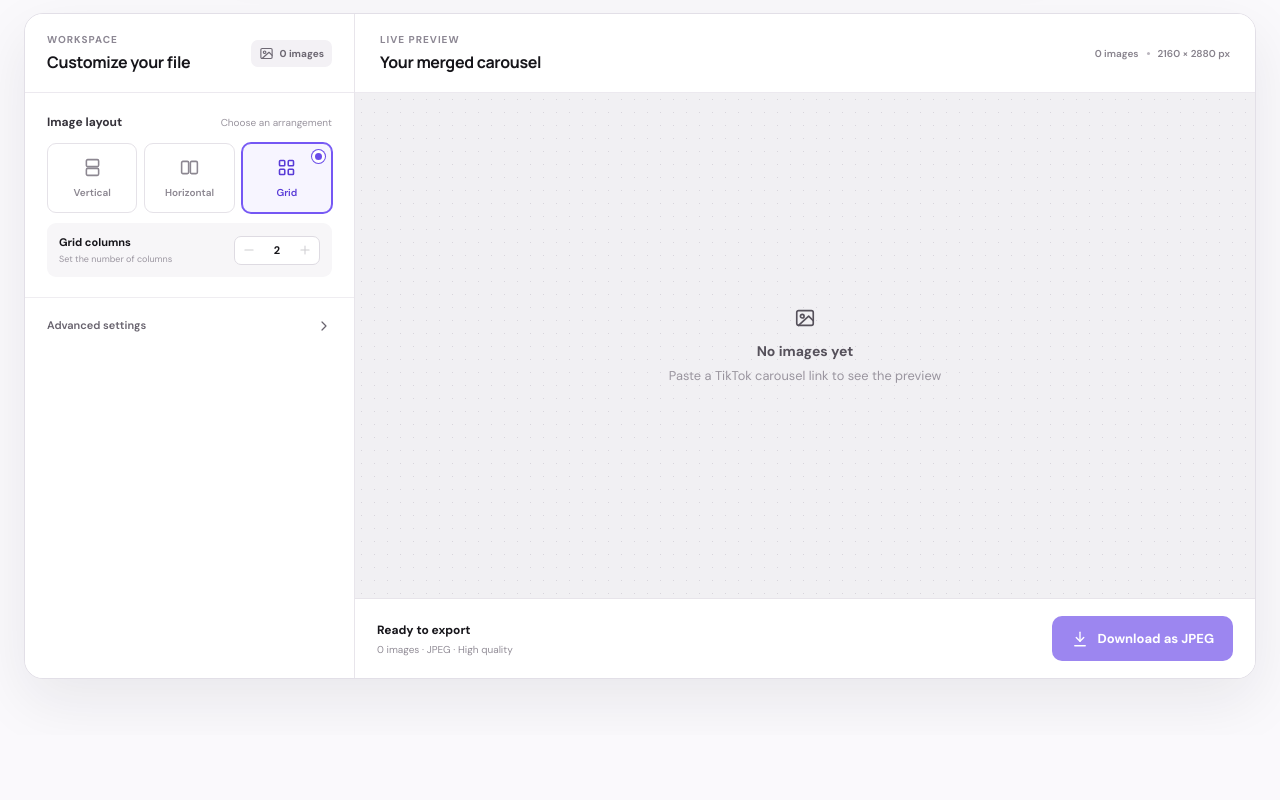
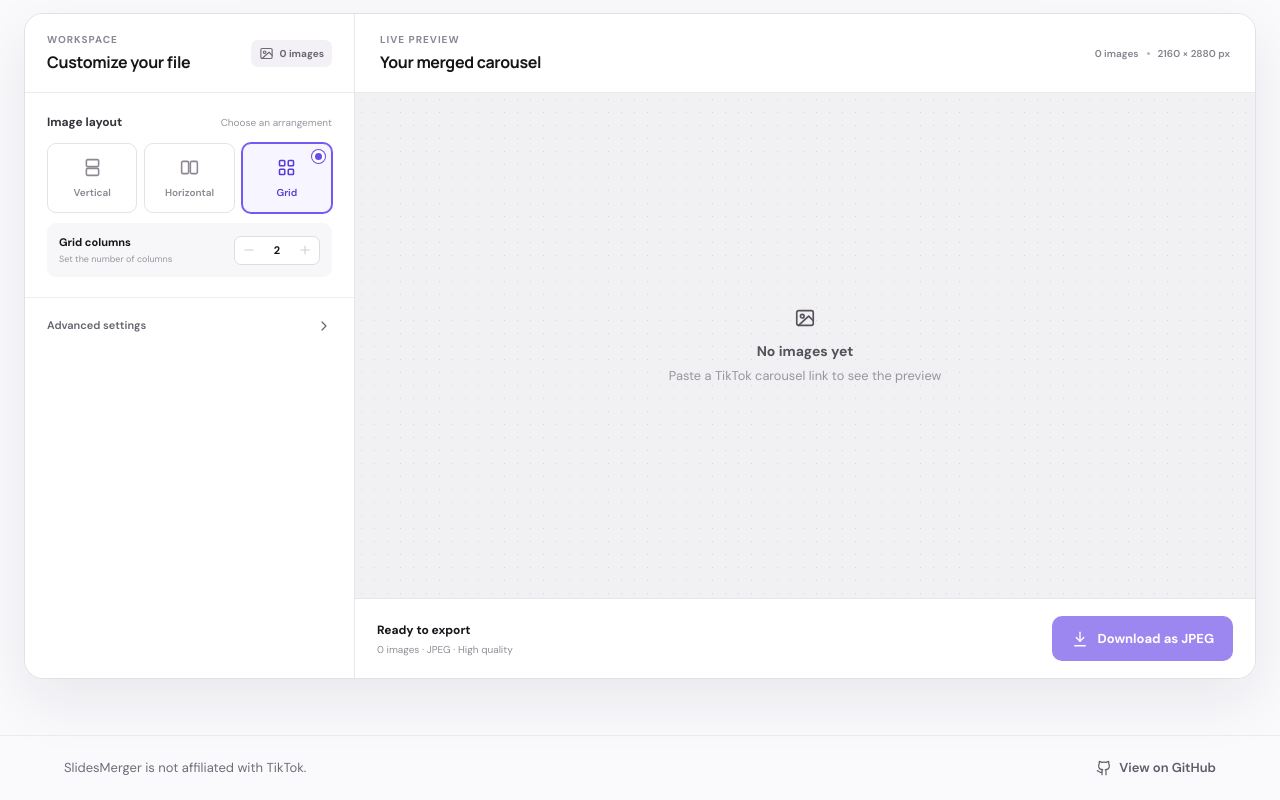
Before and after one commit to baky91/tiktok-slides-merger, a React (Vite) app in the folder frontend/: page / in a window 1280 px wide. Shown: the part 490-1290 px from the top of the page. Before the commit the page ends 1225 px from the top, so only its background shows below. Built offline with nearby package versions, Linux system fonts and the light colour scheme.

Commit message:
feat: Ajout d'un footer

```diff
--- a/frontend/src/App.tsx
+++ b/frontend/src/App.tsx
@@ -1,6 +1,7 @@
 import { useEffect, useMemo, useRef, useState } from 'react'
 import { fetchTiktokImages, mergeTiktokImages } from './api'
 import { ControlsPanel } from './components/settings/ControlsPanel'
+import { Footer } from './components/Footer'
 import { Header } from './components/Header'
 import { Hero } from './components/Hero'
 import { QuickSettings } from './components/settings/QuickSettings'
@@ -141,6 +142,8 @@ function App() {
         </section>
       </main>
 
+      <Footer />
+
       {toast && <Toast />}
     </div>
   )
--- /dev/null
+++ b/frontend/src/components/Footer.tsx
@@ -0,0 +1,20 @@
+import { Icon } from './Icon'
+
+const REPOSITORY_URL = 'https://github.com/baky91/tiktok-slides-merger'
+
+export function Footer() {
+  return (
+    <footer className="footer">
+      <span>SlidesMerger is not affiliated with TikTok.</span>
+      <a
+        className="footer-link"
+        href={REPOSITORY_URL}
+        target="_blank"
+        rel="noopener noreferrer"
+      >
+        <Icon name="github" size={16} />
+        <span>View on GitHub</span>
+      </a>
+    </footer>
+  )
+}
--- a/frontend/src/components/Icon.tsx
+++ b/frontend/src/components/Icon.tsx
@@ -7,6 +7,7 @@ export function Icon({ name, size = 18 }: { name: IconName; size?: number }) {
     chevron: <path d="m9 18 6-6-6-6" />,
     close: <><path d="m6 6 12 12" /><path d="m18 6-12 12" /></>,
     download: <><path d="M12 3v12" /><path d="m7 10 5 5 5-5" /><path d="M5 21h14" /></>,
+    github: <><path d="M15 22v-4a4.8 4.8 0 0 0-1-3.5c3 0 6-2 6-5.5.08-1.25-.27-2.48-1-3.5.28-1.15.28-2.35 0-3.5 0 0-1 0-3 1.5-2.64-.5-5.36-.5-8 0C6 2 5 2 5 2c-.3 1.15-.3 2.35 0 3.5A5.403 5.403 0 0 0 4 9c0 3.5 3 5.5 6 5.5-.39.49-.68 1.05-.85 1.65-.17.6-.22 1.23-.15 1.85v4" /><path d="M9 18c-4.51 2-5-2-7-2" /></>,
     grid: <><rect x="4" y="4" width="6" height="6" rx="1" /><rect x="14" y="4" width="6" height="6" rx="1" /><rect x="4" y="14" width="6" height="6" rx="1" /><rect x="14" y="14" width="6" height="6" rx="1" /></>,
     horizontal: <><rect x="3" y="5" width="8" height="14" rx="1.5" /><rect x="13" y="5" width="8" height="14" rx="1.5" /></>,
     image: <><rect x="3" y="4" width="18" height="16" rx="2" /><circle cx="9" cy="10" r="2" /><path d="m21 15-5-5L5 20" /></>,
--- a/frontend/src/index.css
+++ b/frontend/src/index.css
@@ -116,7 +116,38 @@ button:disabled {
 
 .app-shell {
   min-height: 100vh;
+  display: flex;
+  flex-direction: column;
+}
+
+.app-shell > main {
+  flex: 1;
   padding-bottom: 56px;
+}
+
+.footer {
+  padding: 22px clamp(24px, 5vw, 76px);
+  display: flex;
+  align-items: center;
+  justify-content: space-between;
+  gap: 12px 24px;
+  flex-wrap: wrap;
+  border-top: 1px solid #eceaf0;
+  font-size: 13px;
+  color: var(--color-muted);
+}
+
+.footer-link {
+  display: flex;
+  align-items: center;
+  gap: 7px;
+  font-weight: 600;
+  color: #5f5b67;
+  transition: color .18s;
+}
+
+.footer-link:hover {
+  color: var(--color-ink);
 }
 
 .topbar {
--- a/frontend/src/types.ts
+++ b/frontend/src/types.ts
@@ -3,6 +3,7 @@ export type IconName =
   | 'chevron'
   | 'close'
   | 'download'
+  | 'github'
   | 'grid'
   | 'horizontal'
   | 'image'
```
